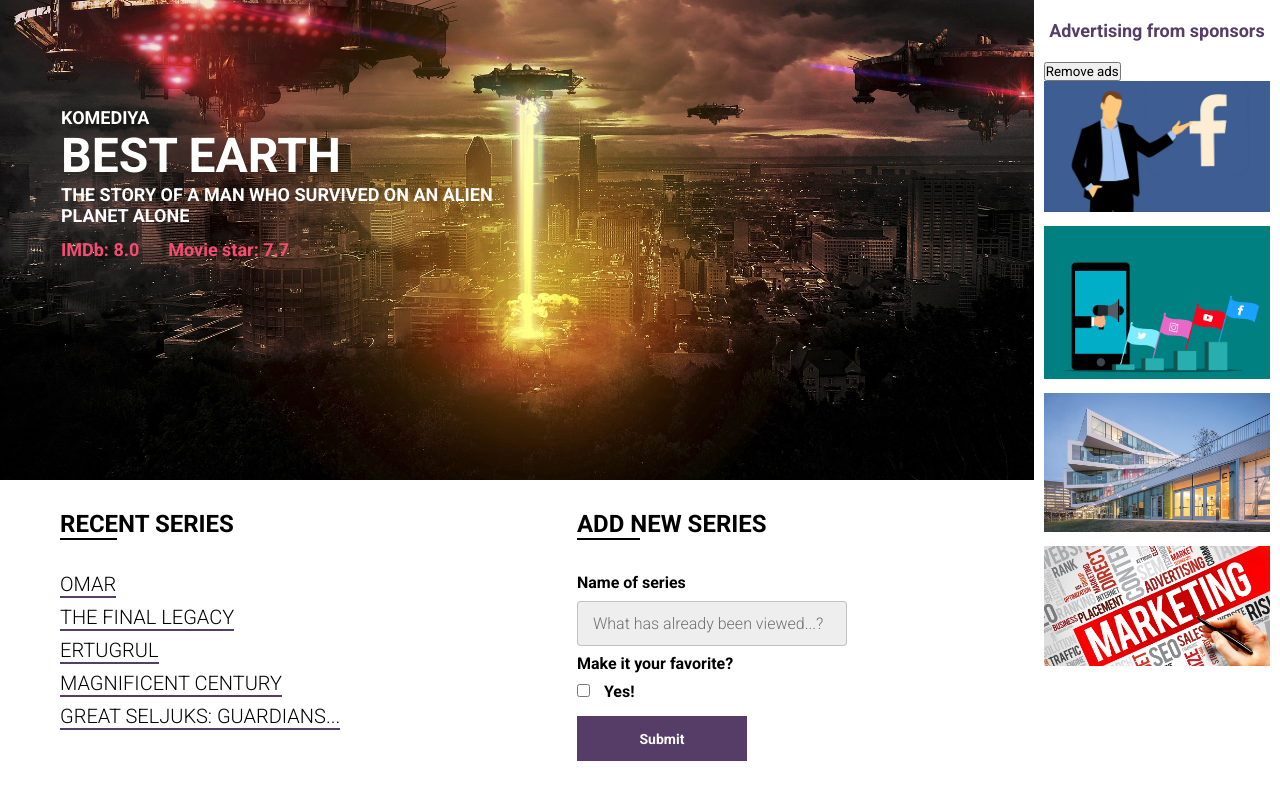
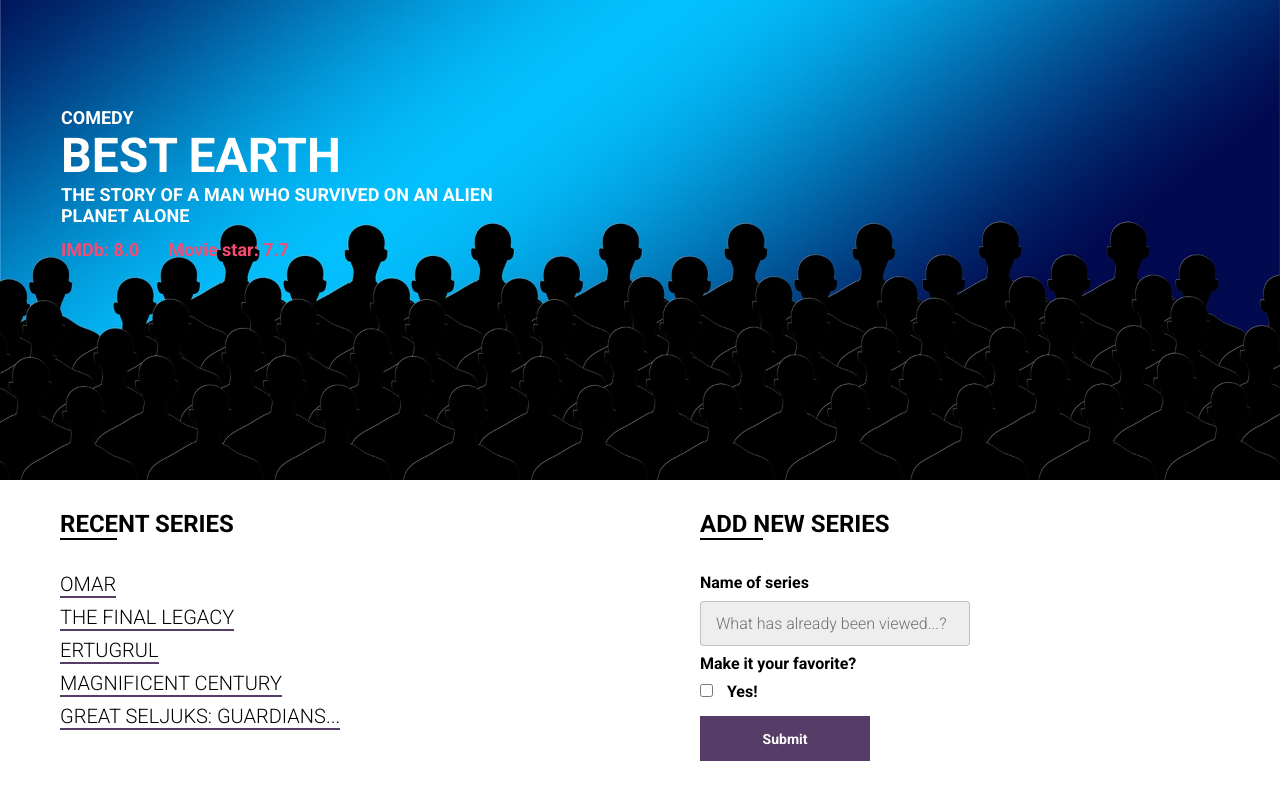
Before and after one commit to Islombek175/Java-Script, a plain HTML site: page DOM/DOM Amaliyot/index.html in a window 1280 px wide. Drawn offline with Linux system fonts and the light colour scheme.

Commit message:
DOM Amaliyot ishlandi

```diff
--- a/DOM/DOM Amaliyot/index.html
+++ b/DOM/DOM Amaliyot/index.html
@@ -65,11 +65,10 @@
     </div>
     <div class="promo__adv">
       <div class="promo__adv-title">Advertising from sponsors</div>
-      <button type="button" class="remove_button">Remove ads</button>
-      <img class="adv_facebook adv" src="img/facebook.jpg" alt="some picture" />
-      <img class="adv_media1 adv" src="img/media.png" alt="some picture" />
-      <img class="adv_media2 adv" src="img/content_2.jpg" alt="some picture" />
-      <img class="adv_media3 adv" src="img/content_3.png" alt="some picture" />
+      <img src="img/facebook.jpg" alt="some picture" />
+      <img src="img/media.png" alt="some picture" />
+      <img src="img/content_2.jpg" alt="some picture" />
+      <img src="img/content_3.png" alt="some picture" />
     </div>
   </main>
 
--- a/DOM/DOM Amaliyot/js/script.js
+++ b/DOM/DOM Amaliyot/js/script.js
@@ -1,23 +1,16 @@
-let removeButton = document.querySelector(".remove_button")
-let advTextelement = document.querySelector(".promo__adv-title")
-let ads = document.querySelectorAll(".adv")
-let promoGenreElement = document.querySelector(".promo__genre")
-let series = document.querySelectorAll(".promo__interactive-item")
+const advs = document.querySelector(".promo__adv"),
+	genre = document.querySelector(".promo__genre"),
+	bg = document.querySelector(".promo__bg");
 
-removeButton.addEventListener("click", function () {
-	ads.forEach(item => {
-		item.remove()
-	});
-	removeButton.remove();
-	advTextelement.remove()
-})
+const series = document.querySelectorAll(".promo__interactive-item")
+let allSeries = [];
 
-promoGenreElement.innerText = "KOMEDIYA"
+advs.remove()
+genre.textContent = "COMEDY"
+bg.style.backgroundImage = "url(./img/1.jpg)"
 
-document.querySelector(".promo__bg").style.background.url = "../img/1.jpg"
+for (let i = 0; i < 5; i++) {
+	allSeries.push(`${i+1}. ${series[i].textContent.trim()}`)
+}
 
-function showSeries() {
-	series.forEach(item => {
-
-	})
-}
+console.log(allSeries);
```
